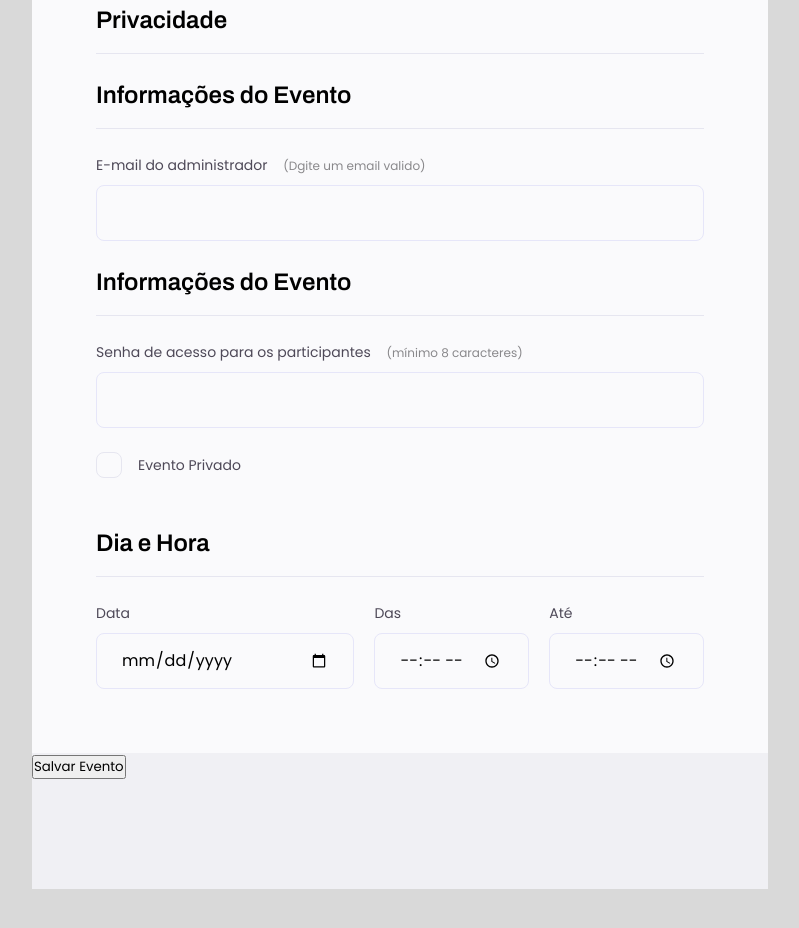
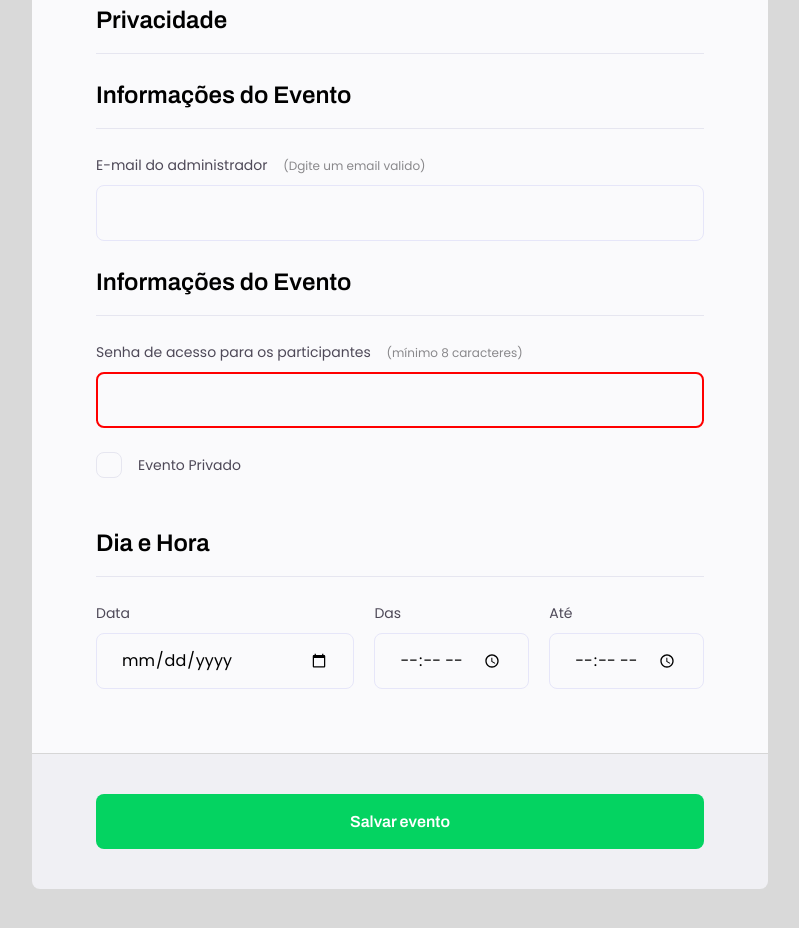
Before and after one commit to MarcoAmaral/desafio-form, a plain HTML site: page index.html in a window 1280 px wide. Shown: the part 1104-2032 px from the top of the page, without its empty margins (240-1039 px from the left). Before the commit the page ends 1993 px from the top, so only its background shows below. Drawn offline with Linux system fonts and the light colour scheme.

Commit message:
Form finalizado

```diff
--- a/assests/css/styles.css
+++ b/assests/css/styles.css
@@ -7,7 +7,6 @@
 body,
 input,
 section,
-button,
 textarea {
 	font-family: 'Poppins', sans-serif;
 }
@@ -201,5 +200,36 @@ fieldset legend {
 
 footer {
 	background: #f0f0f4;
+
 	height: 136px;
+
+	display: flex;
+	flex-direction: column;
+
+	padding: 40px 64px;
+
+	margin-bottom: 100px;
+	border-top: 1px solid #d6d6d6;
+	border-radius: 0 0 8px 8px;
 }
+
+footer .button {
+	height: 56px;
+	background: #04d361;
+	border: 0;
+	border-radius: 8px;
+	font-family: 'Archivo';
+	font-weight: 600;
+	font-size: 16px;
+	line-height: 26px;
+	color: #fff;
+}
+
+footer .button:hover{
+	background: #08a04c;
+
+}
+
+input:invalid {
+	border: 2px solid red;
+}
--- a/index.html
+++ b/index.html
@@ -26,7 +26,7 @@
                 formulário de inscrição.</p>
         </header>
 
-        <form>
+        <form id="my-form">
           <fieldset>
               <div class="fieldset-wrapper">
                 <legend>Informações do Evento</legend>
@@ -37,7 +37,9 @@
                 	      (mínimo de 8 caracteres)
                       </span>
                     </label>
-                    <input type="text" id="event-title" />
+                    <input type="text" id="event-title"
+										required
+										minlength="8" />
                   </div>
 
                   <div class="input-wrapper">
@@ -47,7 +49,8 @@
                       	(comece com https://)
                       </span>
                     </label>
-                    <input type="url" id="event-link" />
+                    <input type="url" id="event-link"
+										required />
                   </div>
 
                   <div class="input-wrapper">
@@ -104,7 +107,9 @@
 									(mínimo 8 caracteres)
 								</span>
 								</label>
-								<input type="password" id="event-password" />
+								<input type="password" id="event-password"
+								required
+								minlength="8"/>
 								</div>
 								<div class="checkbox-wrapper">
 									<input type="checkbox" id="event-private" />
@@ -139,7 +144,10 @@
 
 				</form>
 					<footer>
-						<input type="submit" value="Salvar Evento">
+						<button class="button"
+						form="my-form">
+						Salvar evento
+					</button>
 					</footer>
 
     </div>
```
